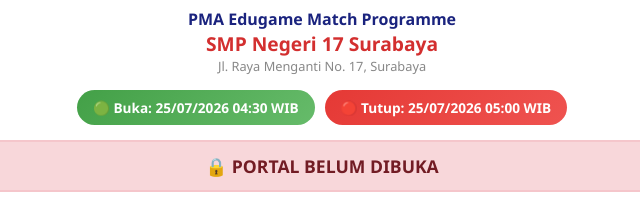
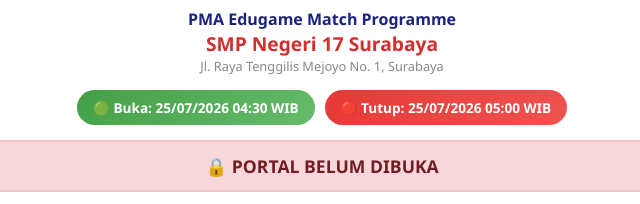
Before and after one commit to smpn17sby/pem-pro, a plain HTML site: page index.html in a window 1280 px wide. Shown: the part 184-388 px from the top of the page, 318-958 px from the left. Drawn offline with Linux system fonts and the light colour scheme.

Commit message:
Update school address in index.html

```diff
--- a/index.html
+++ b/index.html
@@ -206,7 +206,7 @@
             <div class="app-name">🎮 PEM-Pro</div>
             <div class="app-subtitle">PMA Edugame Match Programme</div>
             <div class="school-name">SMP Negeri 17 Surabaya</div>
-            <div class="school-address">Jl. Raya Menganti No. 17, Surabaya</div>
+            <div class="school-address">Jl. Raya Tenggilis Mejoyo No. 1, Surabaya</div>
         </div>
 
         <!-- INFO JADWAL -->
```
